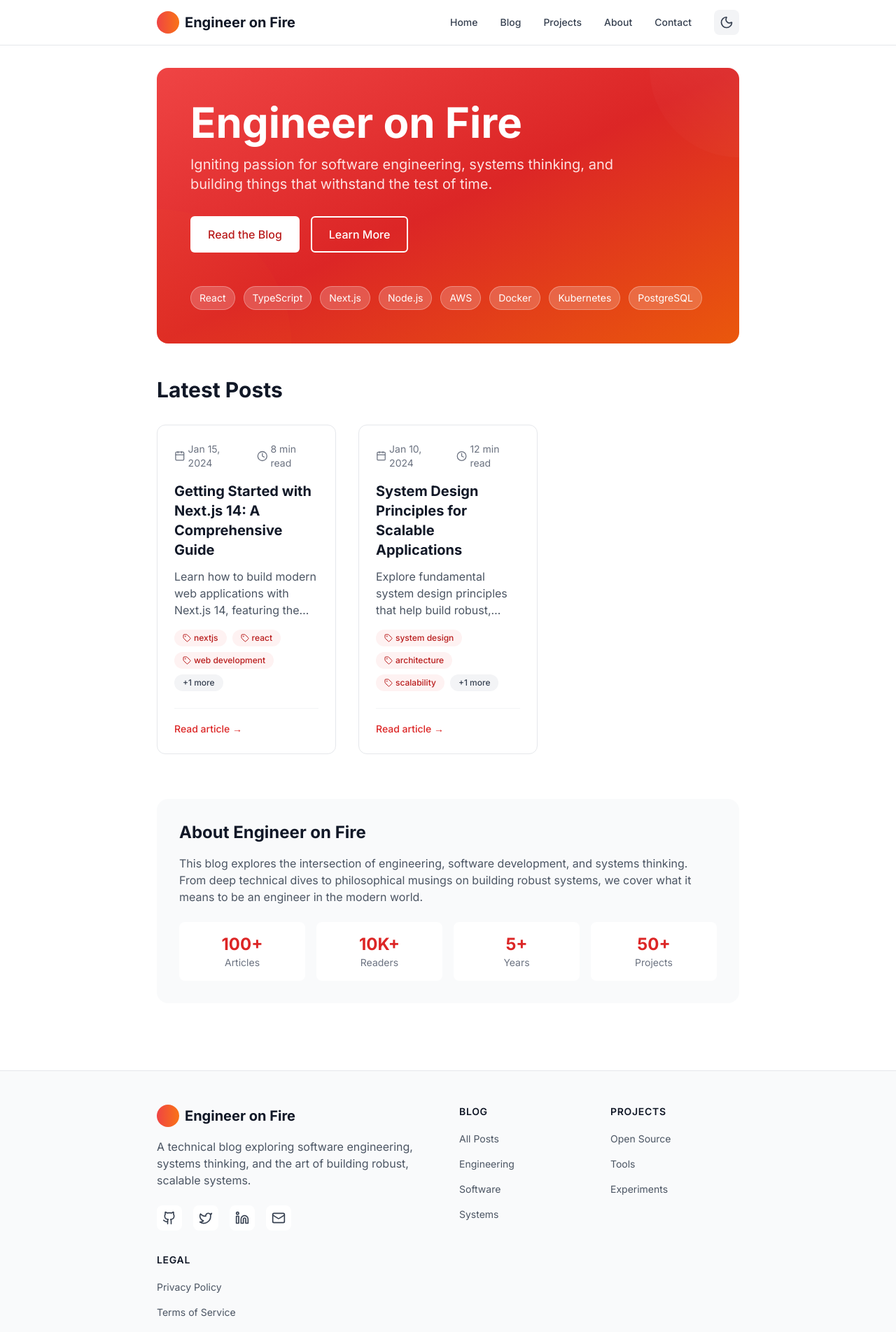
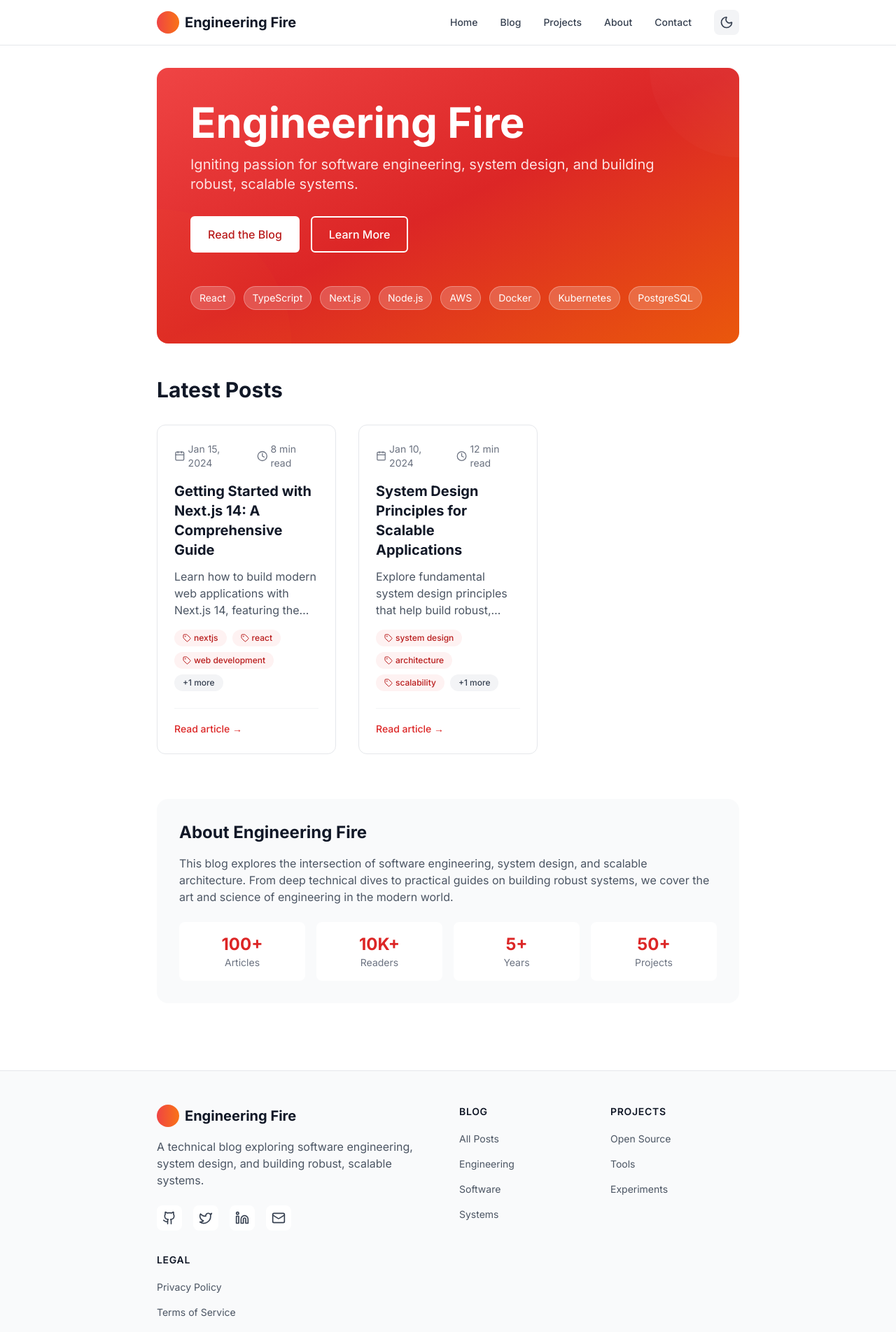
Before and after one commit to jdsebo15/engineering-fire, a Next.js app: page / in a window 1280 px wide. Shown: the top 1904 px of the page at 70% size. Built offline with nearby package versions, Linux system fonts and the light colour scheme.

Commit message:
Rename from Engineer on Fire to Engineering Fire with domain engineering-fire.blog

```diff
--- a/app/layout.tsx
+++ b/app/layout.tsx
@@ -8,23 +8,23 @@ import { Footer } from '@/components/footer'
 const inter = Inter({ subsets: ['latin'] })
 
 export const metadata: Metadata = {
-  title: 'Engineer on Fire',
-  description: 'A technical blog by an engineer passionate about software development, systems thinking, and building things that matter.',
-  keywords: ['engineering', 'software', 'development', 'technology', 'blog'],
-  authors: [{ name: 'Engineer on Fire' }],
+  title: 'Engineering Fire',
+  description: 'A technical blog exploring software engineering, systems thinking, and building robust, scalable systems.',
+  keywords: ['engineering', 'software', 'development', 'technology', 'blog', 'system design'],
+  authors: [{ name: 'Engineering Fire' }],
   openGraph: {
     type: 'website',
     locale: 'en_US',
-    url: 'https://engineeronfire.com',
-    title: 'Engineer on Fire',
-    description: 'A technical blog by an engineer passionate about software development, systems thinking, and building things that matter.',
-    siteName: 'Engineer on Fire',
+    url: 'https://engineering-fire.blog',
+    title: 'Engineering Fire',
+    description: 'A technical blog exploring software engineering, systems thinking, and building robust, scalable systems.',
+    siteName: 'Engineering Fire',
   },
   twitter: {
     card: 'summary_large_image',
-    title: 'Engineer on Fire',
-    description: 'A technical blog by an engineer passionate about software development, systems thinking, and building things that matter.',
-    creator: '@engineeronfire',
+    title: 'Engineering Fire',
+    description: 'A technical blog exploring software engineering, systems thinking, and building robust, scalable systems.',
+    creator: '@engineeringfire',
   },
 }
 
--- a/app/page.tsx
+++ b/app/page.tsx
@@ -34,12 +34,12 @@ export default async function Home() {
 
       <div className="mt-16 p-8 bg-gray-50 dark:bg-gray-900 rounded-2xl">
         <h2 className="text-2xl font-bold text-gray-900 dark:text-white mb-4">
-          About Engineer on Fire
+          About Engineering Fire
         </h2>
         <p className="text-gray-600 dark:text-gray-300">
-          This blog explores the intersection of engineering, software development, and systems thinking.
-          From deep technical dives to philosophical musings on building robust systems, we cover what it
-          means to be an engineer in the modern world.
+          This blog explores the intersection of software engineering, system design, and scalable architecture.
+          From deep technical dives to practical guides on building robust systems, we cover the art and science
+          of engineering in the modern world.
         </p>
         <div className="mt-6 grid grid-cols-2 md:grid-cols-4 gap-4">
           <div className="text-center p-4 bg-white dark:bg-gray-800 rounded-lg">
--- a/components/footer.tsx
+++ b/components/footer.tsx
@@ -5,7 +5,7 @@ const socialLinks = [
   { name: 'GitHub', href: 'https://github.com', icon: Github },
   { name: 'Twitter', href: 'https://twitter.com', icon: Twitter },
   { name: 'LinkedIn', href: 'https://linkedin.com', icon: Linkedin },
-  { name: 'Email', href: 'mailto:hello@engineeronfire.com', icon: Mail },
+  { name: 'Email', href: 'mailto:hello@engineering-fire.blog', icon: Mail },
 ]
 
 const footerLinks = [
@@ -45,12 +45,12 @@ export function Footer() {
             <div className="flex items-center space-x-2 mb-4">
               <div className="w-8 h-8 rounded-full bg-gradient-to-r from-primary-500 to-secondary-500" />
               <span className="text-xl font-bold text-gray-900 dark:text-white">
-                Engineer on Fire
+                Engineering Fire
               </span>
             </div>
             <p className="text-gray-600 dark:text-gray-400 mb-6 max-w-md">
-              A technical blog exploring software engineering, systems thinking,
-              and the art of building robust, scalable systems.
+              A technical blog exploring software engineering, system design,
+              and building robust, scalable systems.
             </p>
             <div className="flex space-x-4">
               {socialLinks.map((link) => (
@@ -92,7 +92,7 @@ export function Footer() {
         <div className="mt-12 pt-8 border-t border-gray-300 dark:border-gray-700">
           <div className="flex flex-col md:flex-row justify-between items-center">
             <p className="text-sm text-gray-600 dark:text-gray-400">
-              © {new Date().getFullYear()} Engineer on Fire. All rights reserved.
+              © {new Date().getFullYear()} Engineering Fire. All rights reserved.
             </p>
             <p className="text-sm text-gray-600 dark:text-gray-400 mt-2 md:mt-0">
               Built with Next.js, Tailwind CSS, and ❤️
--- a/components/header.tsx
+++ b/components/header.tsx
@@ -25,7 +25,7 @@ export function Header() {
             <Link href="/" className="flex items-center space-x-2">
               <div className="w-8 h-8 rounded-full bg-gradient-to-r from-primary-500 to-secondary-500" />
               <span className="text-xl font-bold text-gray-900 dark:text-white">
-                Engineer on Fire
+                Engineering Fire
               </span>
             </Link>
           </div>
--- a/components/hero.tsx
+++ b/components/hero.tsx
@@ -3,11 +3,11 @@ export function Hero() {
     <div className="relative overflow-hidden rounded-2xl bg-gradient-to-br from-primary-500 via-primary-600 to-secondary-600 p-8 md:p-12">
       <div className="relative z-10">
         <h1 className="text-4xl md:text-5xl lg:text-6xl font-bold text-white mb-4">
-          Engineer on Fire
+          Engineering Fire
         </h1>
         <p className="text-xl text-primary-100 mb-8 max-w-2xl">
-          Igniting passion for software engineering, systems thinking, and
-          building things that withstand the test of time.
+          Igniting passion for software engineering, system design, and
+          building robust, scalable systems.
         </p>
         <div className="flex flex-wrap gap-4">
           <a
--- a/package.json
+++ b/package.json
@@ -1,5 +1,5 @@
 {
-  "name": "engineer-on-fire",
+  "name": "engineering-fire",
   "version": "0.1.0",
   "private": true,
   "scripts": {
```
Also changed, not shown: 1 other file (tests, documents, lock files or other folders).
